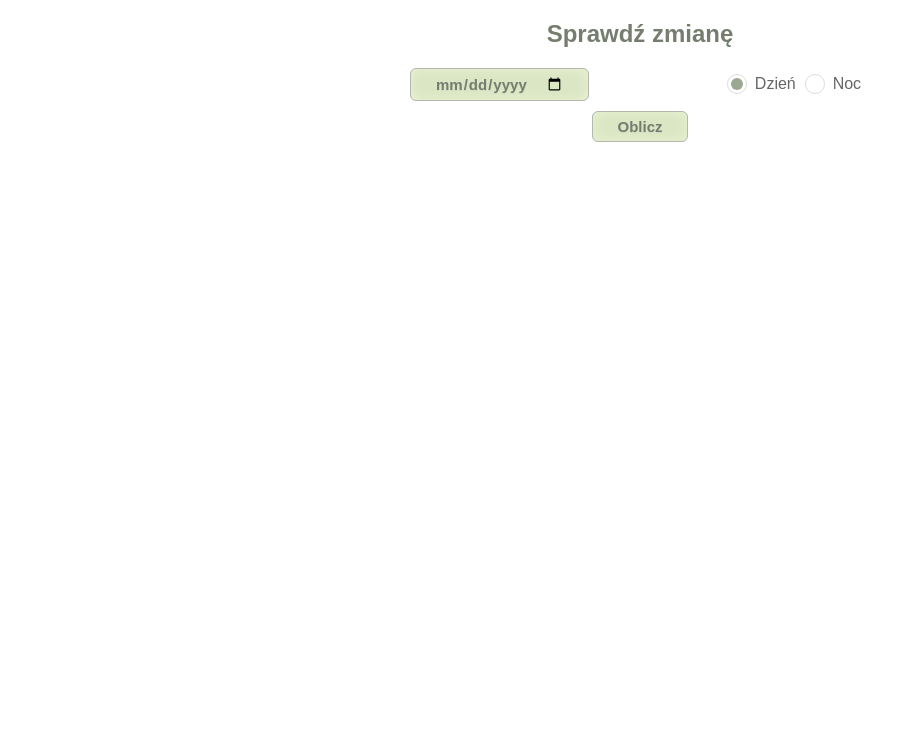
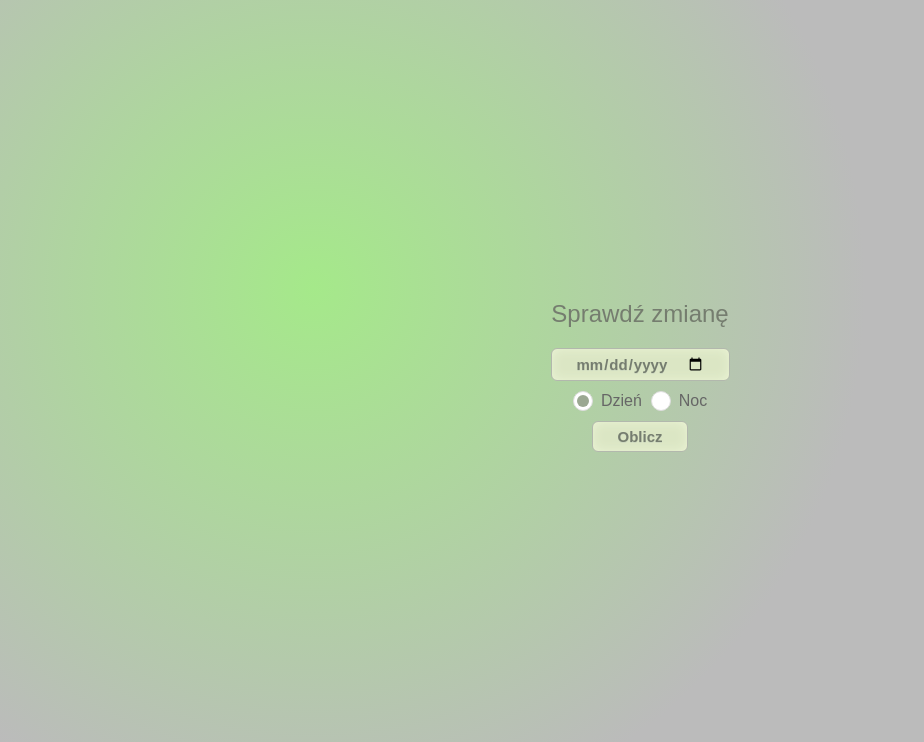
Before and after one commit to wiktorsachar/shiftcheck, a plain HTML site: page index.html in a window 1280 px wide. Shown: the whole page, without its empty margins (0-924 px from the left). Drawn offline with Linux system fonts and the light colour scheme.

Commit message:
fixed view, updated look

```diff
--- a/index.html
+++ b/index.html
@@ -1,24 +1,28 @@
 <!DOCTYPE html>
 <head>
   <title>Sprawdź swoją zmianę</title>
-  <meta name="author" content="Wiktor Sacharczuk">
   <link rel="stylesheet" type="text/css" href="style.css" />
   <meta charset="utf-8" />
   <meta name="viewport" content="width=device-width, initial-scale=1" />
 </head>
 <body>
   <script src="shifts.js"></script>
-
+  <div id="wrapper">
     <div class="content">
-    <h2>Sprawdź zmianę</h2>
-
+      <h2 id="header">Sprawdź zmianę</h2>
       <div id="input">
         <input class="myButton" type="date" id="date-picker" />
         <div id="buttons">
-        <input type="radio" name="day-or-night" value="day" id="day" checked />
+          <input
+            type="radio"
+            name="day-or-night"
+            value="day"
+            id="day"
+            checked
+          />
           <label for="day">Dzień &nbsp;</label>
           <input type="radio" name="day-or-night" value="night" id="night" />
-        <label for="night">Noc &nbsp;</label>
+          <label for="night">Noc</label>
         </div>
       </div>
       <div id="button-container">
@@ -31,6 +35,7 @@
           Oblicz
         </button>
       </div>
-    <h1 id="output"></h1>
+      <h2 id="output">.</h2>
+    </div>
   </div>
 </body>
--- a/shifts.js
+++ b/shifts.js
@@ -59,6 +59,7 @@ function onClick() {
     night = checkIfNightChecked(),
     shift = Shifts.getShiftNumber(date, night);
   setOutput(shift);
+  document.getElementById("output").style.visibility = "visible";
 }
 function blur(id) {
   document.getElementById(id).blur();
--- a/style.css
+++ b/style.css
@@ -20,7 +20,6 @@
   position: relative;
   top: 1px;
 }
-
 [type="radio"]:checked,
 [type="radio"]:not(:checked) {
   position: absolute;
@@ -70,40 +69,41 @@
   -webkit-transform: scale(1);
   transform: scale(1);
 }
-#date-button {
-  text-align: center;
-  margin-top: 10px;
+body {
+  margin: 0px;
 }
-#date-picker {
-  margin-right: 10px;
+#wrapper {
+  display: flex;
+  align-items: center;
+  justify-content: center;
+  font-family: Arial;
+  color: #757d6f;
+  background-image: radial-gradient(
+    circle 613px at 24.5% 36%,
+    rgba(165, 233, 138, 1) 0%,
+    #bbb 90%
+  );
+  height: 100vh;
+  overflow: auto;
 }
-#input{
+.content {
   display: flex;
-  justify-content: space-between;
-  margin-left: 10px;
-  margin-right: 10px;
-}
-#button-container {
-  text-align: center;
-}
-#output {
-  text-align: center;
+  flex-direction: column;
+  justify-content: center;
+  align-items: center;
+  width: 60vw;
+  margin-left: auto;
+  margin-right: auto;
 }
 #buttons {
   display: flex;
   justify-content: center;
   align-items: center;
+  padding: 10px;
 }
-.content {
-  margin-left: auto;
-  margin-right: auto;
-  width: 30em;
-  font-family: Arial;
-  color: #757d6f
+#header {
+  font-weight: normal;
 }
-h2 {
-  text-align: center;
+#output {
+  visibility: hidden;
 }
-* {
-zoom: 100%;
-}
```
Lines whose indentation alone changed are shown as unchanged.
